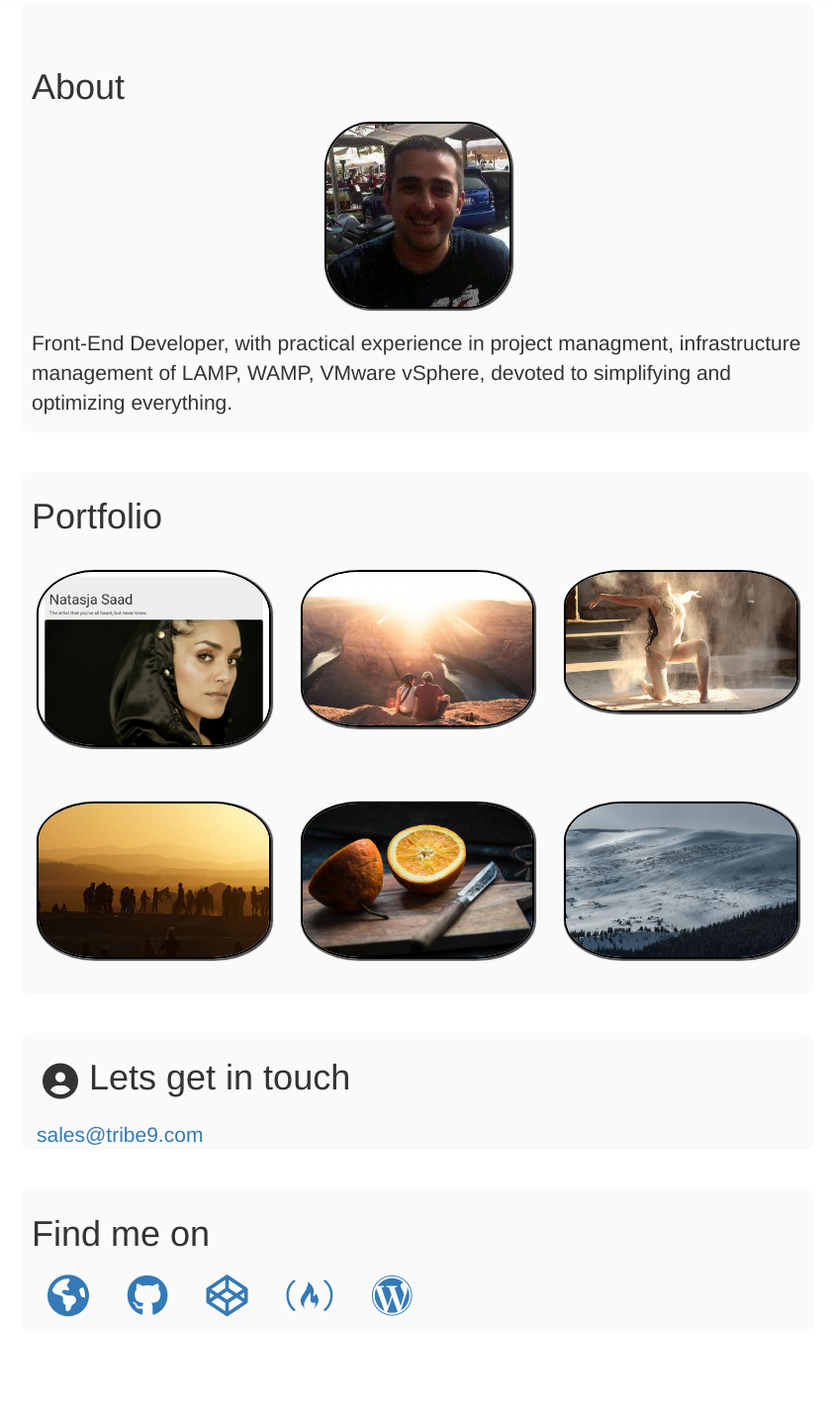
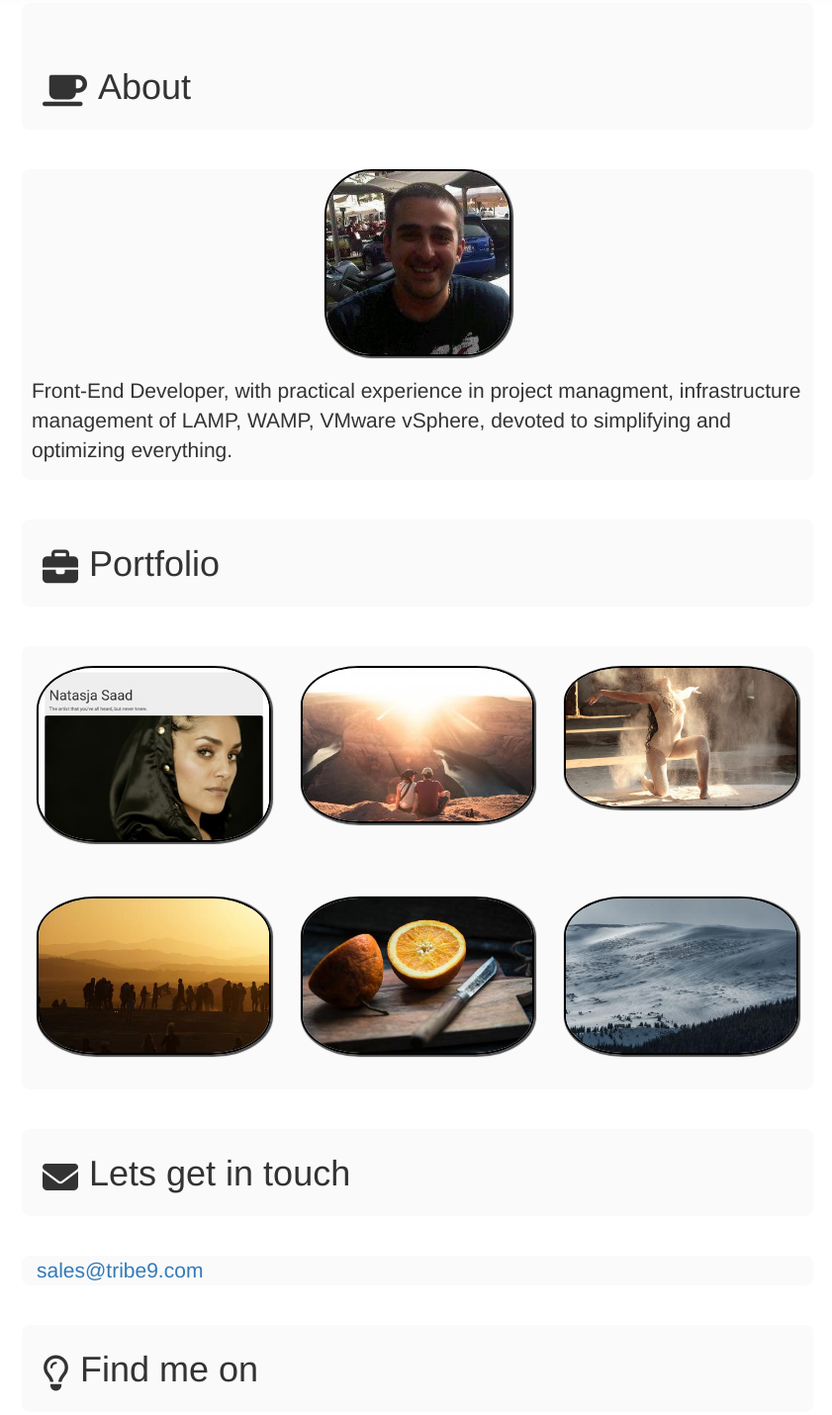
Before and after one commit to kizmat/fcc_prj_2_portfolio, a plain HTML site: page index.html in a window 1280 px wide. Shown: the part 77-1507 px from the top of the page at 99% size, without its empty margins (218-1059 px from the left). Before the commit the page ends 1443 px from the top, so only its background shows below. Drawn offline with nearby package versions, Linux system fonts and the light colour scheme.

Commit message:
add header containers for each section

```diff
--- a/index.html
+++ b/index.html
@@ -79,10 +79,14 @@
   <!--        Content -->
 <div style="padding-bottom: 40px;">
 </div>
-  <div class="container layer topContainer" id="topContainer">
+  <div class="container layer containerHeader topContainer">
     <div class="row">
-<h1>About</h1>
+<h1><i class="fa fa-coffee "></i>About</h1>
 </div>
+  </div>
+
+  <div class="container layer">
+
 
 <div class="row">
     <img src="images/kizmat.jpeg" alt="Kizmat smiling" class="img-responsive gallerytn">
@@ -92,13 +96,16 @@
 </div>
 
   </div>
+<div class="container layer containerHeader">
+  <div class="row">
+
+    <h1><i class="fa fa-briefcase "></i>Portfolio</h1>
+
+  </div>
+</div>
 
   <div class="container layer layer" id="s-portfolio" >
-    <div class="row">
 
-      <h1>Portfolio</h1>
-
-    </div>
 
     <div class="row">
 
@@ -136,12 +143,15 @@
 
   </div>
 
+  <div class="container layer containerHeader">
+      <div class="row">
+      <h1>  <i class="fa fa-envelope "> </i>  Lets get in touch</h1>
+
+    </div>
+  </div>
+
   <div class="container layer" id="s-contact">
 
-    <div class="row">
-    <h1>  <i class="fa fa-user-circle centerMe"> </i>  Lets get in touch</h1>
-
-  </div>
 
     <script language="JavaScript">
 var username = "sales";
@@ -181,12 +191,15 @@ document.write("<a href='" + "mail" + "to:" + username + "@" + hostname + "'>" +
 
     </div>
 
+    <div class="container layer containerHeader">
 
+  <div class="row">
+    <h1> <i class="fa fa-lightbulb-o"> </i>Find me on</h1>
+  </div>
+</div>
   <div class="footer container-fluid container layer" id="s-contact">
 
-  <div class="row">
-    <h1> Find me on</h1>
-  </div>
+
     <ul class="list-inline">
       <li>  <a href="http://tribe9.com" target="_blank" class="social"><i class="fa fa-2x fa-globe" aria-hidden="true"></i></a></li>
       <li>  <a href="http://github.com/kizmat/" target="_blank" class="social"><i class="fa fa-2x fa-github" aria-hidden="true"></i></a></li>
```
